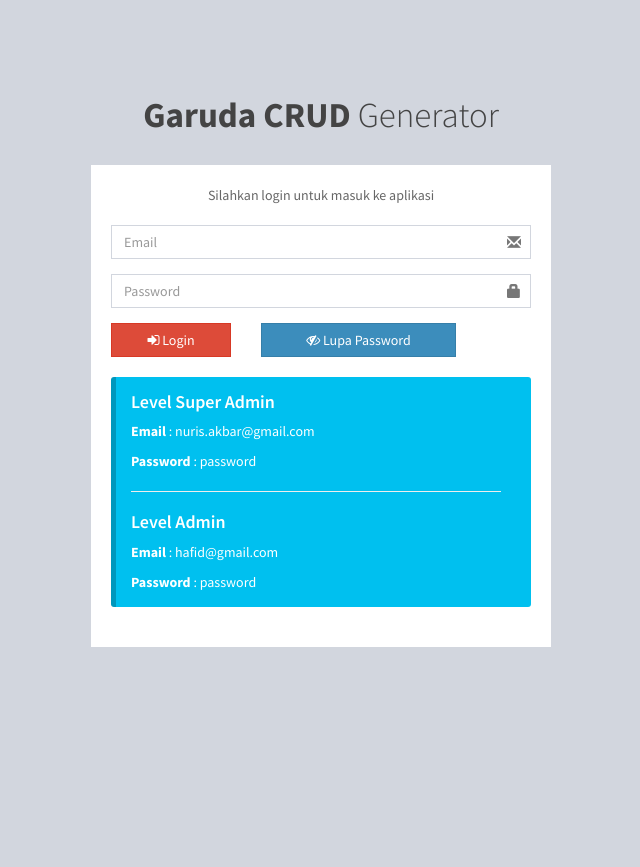
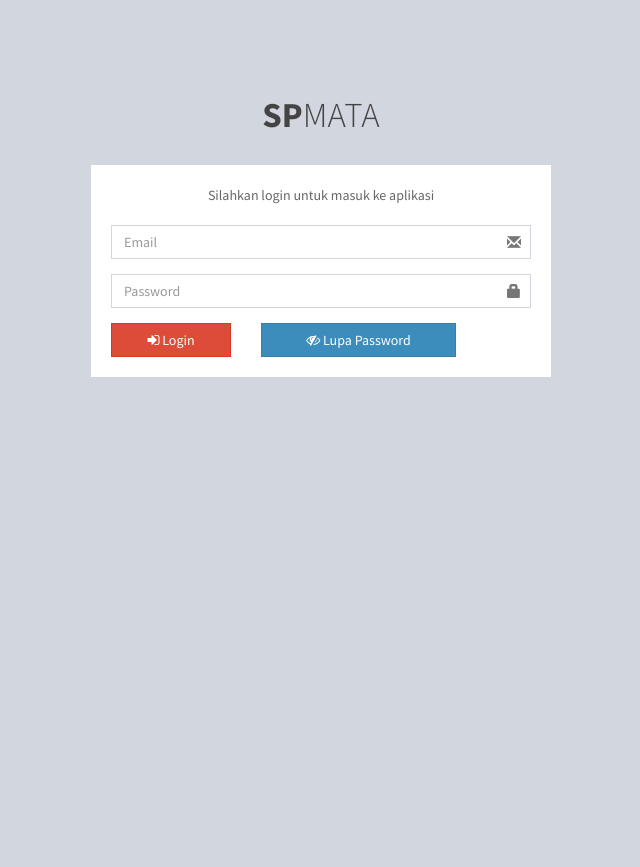
Before and after one commit to webprivates/SPMATA, a CodeIgniter app: page /yourprojectname/index.php/auth/index in a window 1280 px wide. Shown: the top 867 px of the page, without its empty margins (319-959 px from the left). Run offline with CodeIgniter, Linux system fonts and the light colour scheme.

Commit message:
config dan login

```diff
--- a/application/config/config.php
+++ b/application/config/config.php
@@ -23,7 +23,9 @@ defined('BASEPATH') OR exit('No direct script access allowed');
 | a PHP script and you can easily do that on your own.
 |
 */
-$config['base_url'] = 'http://localhost/spmata/';
+$config['base_url'] = ((isset($_SERVER['HTTPS']) && $_SERVER['HTTPS'] == "on") ? "https" : "http");
+$config['base_url'] .= "://".$_SERVER['HTTP_HOST'];
+$config['base_url'] .= str_replace(basename($_SERVER['SCRIPT_NAME']),"",$_SERVER['SCRIPT_NAME']);
 
 /*
 |--------------------------------------------------------------------------
@@ -35,7 +37,7 @@ $config['base_url'] = 'http://localhost/spmata/';
 | variable so that it is blank.
 |
 */
-$config['index_page'] ='index.php';
+$config['index_page'] ='';
 
 /*
 |--------------------------------------------------------------------------
--- a/application/config/routes.php
+++ b/application/config/routes.php
@@ -49,6 +49,6 @@ defined('BASEPATH') OR exit('No direct script access allowed');
 | Examples:	my-controller/index	-> my_controller/index
 |		my-controller/my-method	-> my_controller/my_method
 */
-$route['default_controller'] = 'welcome';
+$route['default_controller'] = 'user';
 $route['404_override'] = '';
 $route['translate_uri_dashes'] = FALSE;
--- a/application/views/auth/login.php
+++ b/application/views/auth/login.php
@@ -30,7 +30,7 @@
     <body class="hold-transition login-page">
         <div class="login-box">
             <div class="login-logo">
-                <a href="<?php echo base_url(); ?>/adminlte/index2.html"><b>Garuda CRUD</b> Generator</a>
+                <a href="#"><b>SP</b>MATA</a>
             </div>
             <!-- /.login-logo -->
             <div class="login-box-body">
@@ -63,25 +63,6 @@
                     </div>
                 </div>
                 <!-- /.col -->
-
-
-                <!-- /.col -->
-                <div class="row" style="margin-top: 20px;">
-                    <div class="col-xs-12">
-                        <div class="callout callout-info">
-                            <h4>Level Super Admin</h4>
-
-                            <p><b>Email</b> : nuris.akbar@gmail.com</p>
-                            <p><b>Password</b> : password</p>
-                            <hr>
-                            <h4>Level Admin</h4>
-
-                            <p><b>Email</b> : hafid@gmail.com</p>
-                            <p><b>Password</b> : password</p>
-                        </div>
-                    </div>
-
-                </div>
                 </form>
 
 
```
Also changed, not shown: .htaccess (added).
